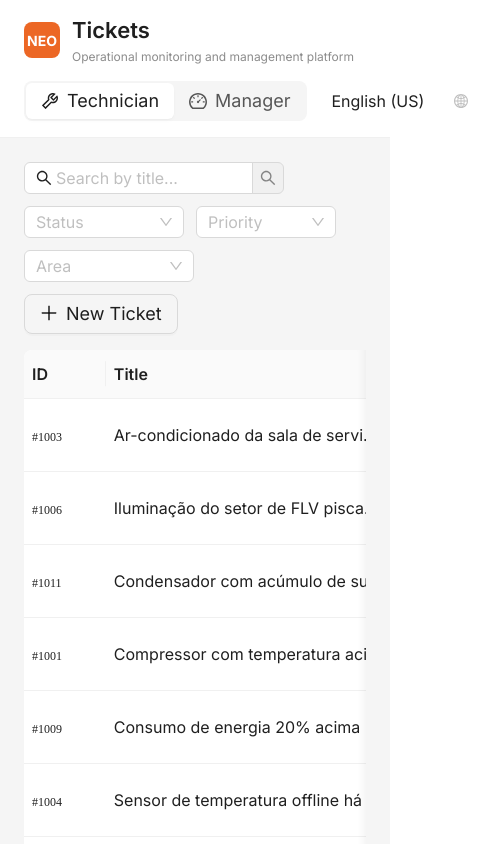
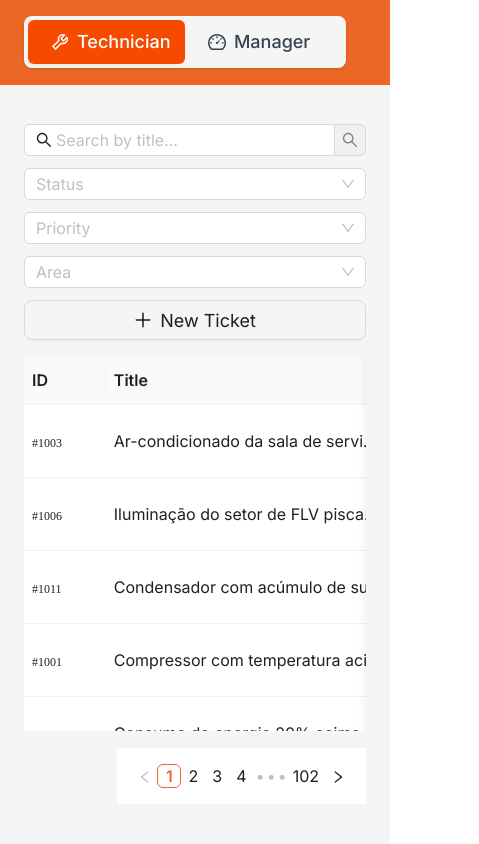
Before and after one commit to cosmo-rodrigues/neo-monitoring, a Next.js app: page / in a window 390 px wide. Shown: the top 844 px of the page, 479 px wide, since content can reach past the window. Built offline with nearby package versions, Linux system fonts and the light colour scheme; what @ant-design/nextjs-registry would draw is missing.

Commit message:
fix: fix mobile layout

```diff
--- a/app/globals.css
+++ b/app/globals.css
@@ -133,3 +133,48 @@
 .ant-table-wrapper .ant-table {
   font-family: var(--font-sans), -apple-system, BlinkMacSystemFont, 'Segoe UI', Roboto, sans-serif;
 }
+
+/* Fixed table layout for technician view pagination */
+.ant-table-wrapper {
+  display: flex;
+  flex-direction: column;
+  height: 100%;
+}
+
+.ant-spin-nested-loading, .ant-spin-container {
+  height: 100%;
+  width: 100%;
+}
+
+.ant-spin-container {
+  display: flex;
+  flex-direction: column;
+  align-items: center;
+  justify-content: center;
+}
+
+.ant-table-wrapper .ant-table {
+  flex: 1;
+  overflow-y: auto;
+  width: 100%;
+}
+
+.ant-table-wrapper .ant-pagination {
+  align-self: flex-end;
+  flex-shrink: 0;
+  padding: 16px;
+  background-color: #fff;
+  border-top: 1px solid #f0f0f0;
+  margin-top: 0;
+}
+
+@media screen and (max-width: 768px) {
+  .ant-table-wrapper .ant-pagination {
+    padding: 8;
+  }
+
+  .ant-table-wrapper .ant-pagination .ant-pagination-total-text {
+    display: none;
+  }
+
+}
--- a/app/page.tsx
+++ b/app/page.tsx
@@ -2,7 +2,7 @@
 
 import { useEffect, useState } from 'react';
 import { Layout, Typography } from "antd";
-
+import theme from '@/components/theme/theme-config';
 import { LanguageSwitcher } from '@/components/language-switcher';
 import { useTranslation } from '@/i18n/context';
 import { ViewMode, ViewToggle } from '@/components/view-toggle';
@@ -21,52 +21,63 @@
     document.documentElement.lang = htmlLang;
   }, [htmlLang]);
 
+  const PRIMARY_COLOR = theme.token?.colorPrimary || "#ec6725";
+
   return (
-
-    <Layout style={{ minHeight: "100vh", background: "#f5f5f5" }}>
+    <Layout className='h-full w-full'>
+      <div className='w-full bg-[#ec6725]'>
         <Header
+          className='mx-auto'
           style={{
-          background: "#fff",
-          borderBottom: "1px solid #f0f0f0",
+            background: PRIMARY_COLOR,
+            borderBottom: `1px solid ${PRIMARY_COLOR}`,
             padding: "0 24px",
             height: "auto",
             lineHeight: "normal",
+            position: "fixed",
+            top: 0,
+            left: 0,
+            right: 0,
+            maxWidth: 1400,
+            width: "100%",
           }}
         >
-        <div className="flex flex-wrap items-center justify-between gap-4 py-4">
-          <div className="flex items-center gap-3">
+          <div className="flex flex-wrap items-center justify-between gap-4 py-4 w-full">
+            <div className="hidden sm:flex items-center gap-3">
               <div
-              style={{
-                width: 36,
-                height: 36,
-                borderRadius: 8,
-                background: "#ec6725",
-                display: "flex",
-                alignItems: "center",
-                justifyContent: "center",
-                color: "#fff",
-                fontWeight: 700,
-                fontSize: 14,
-              }}
+                className='hidden sm:flex self-center font-bold text-2xl'
               >
                 NEO
               </div>
-            <div>
-              <Title level={4} style={{ margin: 0, lineHeight: 1.3 }}>
+              <div className='hidden md:flex flex-col items-start justify-center'>
+                <Title level={4} style={{ margin: 0, lineHeight: 1.3, color: "#fff" }}>
                   {t("header.title")}
                 </Title>
-              <span className="text-xs" style={{ color: "#8c8c8c" }}>
+                <span className="text-xs hidden lg:inline-block" style={{ color: "rgba(255, 255, 255, 0.7)" }}>
                   {t("header.subtitle")}
                 </span>
               </div>
             </div>
             <div className="flex items-center gap-3">
               <ViewToggle value={viewMode} onChange={setViewMode} />
+              <div className="hidden md:flex">
                 <LanguageSwitcher />
               </div>
             </div>
+          </div>
         </Header>
-      <Content style={{ padding: "24px", maxWidth: 1400, width: "100%", margin: "0 auto" }}>
+      </div>
+      <Content style={{
+        padding: "24px",
+        maxWidth: 1400,
+        width: "100%",
+        margin: "0 auto",
+        marginTop: "100px",
+        height: "calc(100vh - 100px)",
+        overflowY: "auto",
+        display: "flex",
+        flexDirection: "column",
+      }}>
         {viewMode === "technical" ? <TechnicianView /> : <ManagerDashboard />}
       </Content>
     </Layout>
--- a/components/chamado-form-modal.tsx
+++ b/components/chamado-form-modal.tsx
@@ -114,14 +114,14 @@
             />
           </Form.Item>
 
-          <div className="flex gap-4">
+          <div className="flex flex-col lg:flex-row gap-4 w-full">
             <Form.Item
               label={t("form.areaLabel")}
               validateStatus={errors.area ? "error" : ""}
               help={errors.area?.message}
               required
               layout="vertical"
-              className="flex-1"
+              className="flex-1 w-full"
             >
               <Controller
                 name="area"
@@ -146,7 +146,7 @@
               help={errors.prioridade?.message}
               required
               layout="vertical"
-              className="flex-1"
+              className="flex-1 w-full"
             >
               <Controller
                 name="prioridade"
--- a/components/chamados-filters.tsx
+++ b/components/chamados-filters.tsx
@@ -39,54 +39,58 @@
   const hasFilters = status || prioridade || area || search;
 
   return (
-    <div className="flex flex-wrap items-center gap-3">
+    <div className="flex flex-col md:flex-row flex-wrap gap-3 w-full">
       <Input.Search
         placeholder={t("filters.searchPlaceholder")}
         prefix={<SearchOutlined />}
         value={search}
         onChange={(e) => onSearchChange(e.target.value)}
         allowClear
-        style={{ width: 260 }}
         data-testid="input-search"
+        className="w-full md:max-w-[40%]"
       />
       <Select
         placeholder={t("filters.statusPlaceholder")}
         value={status}
         onChange={onStatusChange}
         allowClear
-        style={{ width: 160 }}
         data-testid="select-status-filter"
         options={STATUS_OPTIONS.map((s) => ({
           label: t(`common.status.${s}`),
           value: s,
         }))}
+        className="w-full md:w-fit"
       />
       <Select
         placeholder={t("filters.priorityPlaceholder")}
         value={prioridade}
         onChange={onPrioridadeChange}
         allowClear
-        style={{ width: 140 }}
         data-testid="select-priority-filter"
         options={PRIORIDADE_OPTIONS.map((p) => ({
           label: t(`common.priority.${p}`),
           value: p,
         }))}
+        className="w-full md:w-fit"
       />
       <Select
         placeholder={t("filters.areaPlaceholder")}
         value={area}
         onChange={onAreaChange}
         allowClear
-        style={{ width: 170 }}
         data-testid="select-area-filter"
         options={AREA_OPTIONS.map((a) => ({
           label: t(`common.area.${a}`),
           value: a,
         }))}
+        className="w-full md:w-fit"
       />
       {hasFilters && (
-        <Button icon={<ClearOutlined />} onClick={onClear} data-testid="btn-clear-filters">
+        <Button
+          className="w-full md:w-fit"
+          icon={<ClearOutlined />}
+          onClick={onClear}
+          data-testid="btn-clear-filters">
           {t("filters.clear")}
         </Button>
       )}
--- a/components/chamados-table.tsx
+++ b/components/chamados-table.tsx
@@ -153,7 +153,7 @@
       rowKey="id"
       loading={loading}
       onChange={handleTableChange}
-      scroll={{ x: 900 }}
+      scroll={{ x: 900, y: "calc(100vh - 320px)" }}
       data-testid="chamados-table"
       locale={{
         emptyText: (
@@ -175,12 +175,19 @@
             end: range[1],
             total: totalCount,
           }),
+        position: ["bottomCenter"],
       }}
       onRow={(record) => ({
         onClick: () => onRowClick(record),
         style: { cursor: "pointer" },
       })}
       size="middle"
+      style={{
+        height: "100%",
+        display: "flex",
+        flexDirection: "column",
+      }}
+      className="[&_*]:box-border [&_.ant-table]:flex [&_.ant-table]:flex-col [&_.ant-table-wrapper]:h-full [&_.ant-table-body]:flex-grow"
     />
   );
 }
--- a/components/technician-view.tsx
+++ b/components/technician-view.tsx
@@ -45,8 +45,8 @@
   }, [params.pageSize]);
 
   return (
-    <div className="flex flex-col gap-4">
-      <div className="flex flex-wrap items-center justify-between gap-3">
+    <div className="flex flex-col gap-4 h-full justify-between">
+      <div className="flex flex-col items-center justify-between gap-3 shrink-0">
         <ChamadosFilters
           status={params.status}
           prioridade={params.prioridade}
@@ -72,11 +72,13 @@
           onClick={() => setFormOpen(true)}
           size="large"
           data-testid="btn-novo-chamado"
+          className="w-full md:w-fit self-end"
         >
           {t("newTicket")}
         </Button>
       </div>
 
+      <div className="grow overflow-hidden flex flex-col min-h-0 self-end w-full">
         <ChamadosTable
           data={data?.data ?? []}
           total={data?.total ?? 0}
@@ -89,6 +91,7 @@
           onRowClick={handleRowClick}
           onRetry={() => refetch()}
         />
+      </div>
 
       <ChamadoDrawer
         chamadoId={selectedId}
--- a/components/view-toggle.tsx
+++ b/components/view-toggle.tsx
@@ -21,24 +21,30 @@
       options={[
         {
           label: (
-            <span className="flex items-center gap-2 px-1">
+            <span className="flex items-center gap-2 px-3 py-1">
               <ToolOutlined />
-              <span>{t("views.technician")}</span>
+              <span className="font-medium">{t("views.technician")}</span>
             </span>
           ),
           value: "technical",
         },
         {
           label: (
-            <span className="flex items-center gap-2 px-1">
+            <span className="flex items-center gap-2 px-3 py-1">
               <DashboardOutlined />
-              <span>{t("views.manager")}</span>
+              <span className="font-medium">{t("views.manager")}</span>
             </span>
           ),
           value: "manager",
         },
       ]}
       size="large"
+      block
+      className="[&_.ant-segmented-item-selected]:!bg-orange-600 [&_.ant-segmented-item-selected]:text-white [&_.ant-segmented-item]:text-gray-700 [&_.ant-segmented-item-selected]:!text-white shadow-sm [&_.ant-segmented-item-selected]:!transition-all [&_.ant-segmented-item-selected]:!duration-300 [&_.ant-segmented-item-selected]:!ease-in-out"
+      style={{
+        backgroundColor: "#f5f5f5",
+        padding: "4px",
+      }}
     />
   );
 }
```
Also changed, not shown: 1 other file (tests, documents, lock files or other folders). Lines whose indentation alone changed are shown as unchanged.
